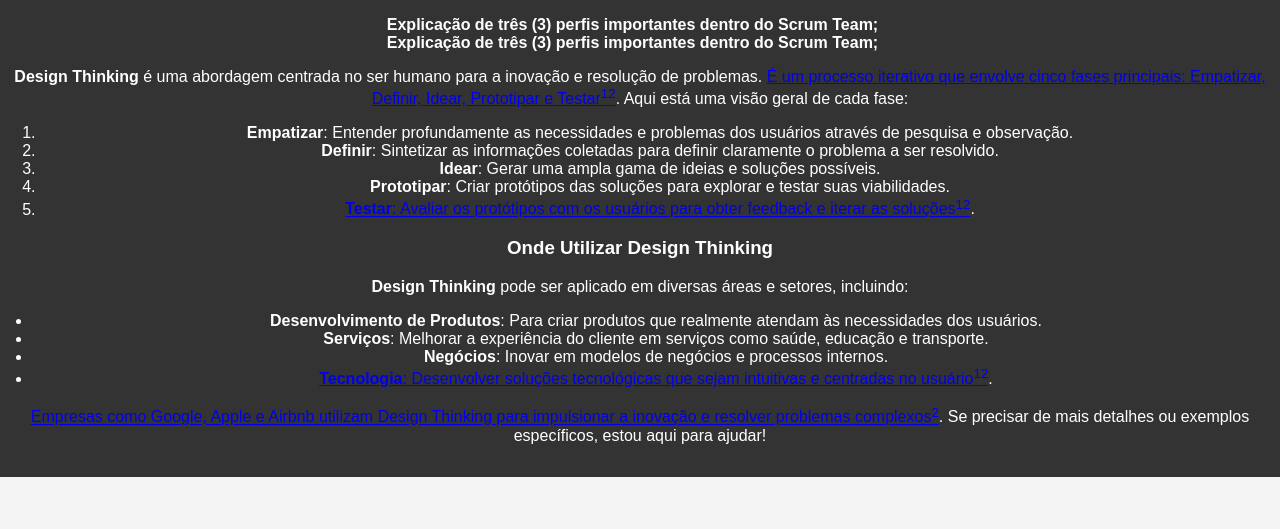
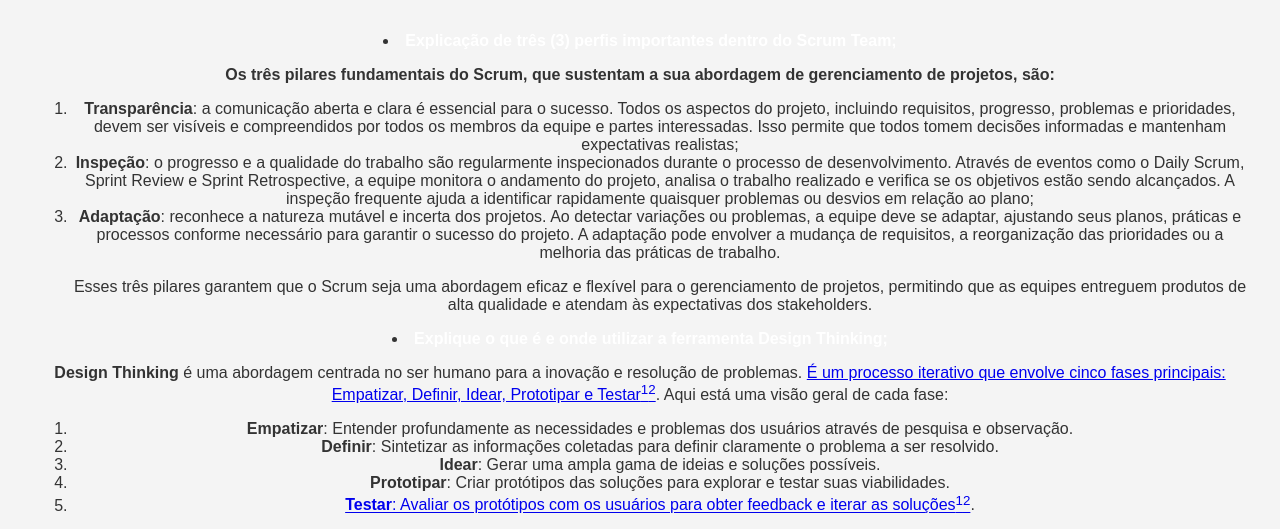
Before and after one commit to CaioGer223/Metodos_Ageis, a plain HTML site: page joarez.html in a window 1280 px wide. Shown: the top 529 px of the page. Drawn offline with Linux system fonts and the light colour scheme.

Commit message:
Update joarez.html

```diff
--- a/joarez.html
+++ b/joarez.html
@@ -7,52 +7,23 @@
     <link rel="stylesheet" href="styles.css">
 </head>
 <body>
-    <header id="main-header">
+        <main>
                      <nav id="main-nav">
-            <ul class="nav-list">
                                  <li><a href="alexandre.html" class="nav-link">Explicação de três (3) perfis importantes dentro do Scrum Team;</a></li>
                         </ul>
+                        <div class="ac-container ac-adaptiveCard has-image" style=""><div class="ac-textBlock" style=""><p><strong>Os três pilares fundamentais do Scrum, que sustentam a sua abordagem de gerenciamento de projetos, são:</strong></p>
+                            <ol>
+                            <li><strong>Transparência</strong>: a comunicação aberta e clara é essencial para o sucesso. Todos os aspectos do projeto, incluindo requisitos, progresso, problemas e prioridades, devem ser visíveis e compreendidos por todos os membros da equipe e partes interessadas. Isso permite que todos tomem decisões informadas e mantenham expectativas realistas;</li>
+                            <li><strong>Inspeção</strong>: o progresso e a qualidade do trabalho são regularmente inspecionados durante o processo de desenvolvimento. Através de eventos como o Daily Scrum, Sprint Review e Sprint Retrospective, a equipe monitora o andamento do projeto, analisa o trabalho realizado e verifica se os objetivos estão sendo alcançados. A inspeção frequente ajuda a identificar rapidamente quaisquer problemas ou desvios em relação ao plano;</li>
+                            <li><strong>Adaptação</strong>: reconhece a natureza mutável e incerta dos projetos. Ao detectar variações ou problemas, a equipe deve se adaptar, ajustando seus planos, práticas e processos conforme necessário para garantir o sucesso do projeto. A adaptação pode envolver a mudança de requisitos, a reorganização das prioridades ou a melhoria das práticas de trabalho.</li>
 
-            <cib-message role="article" aria-label="Enviado por Copilot: Claro! No Scrum Team, há três perfis principais, cada um com responsabilidades específicas para garantir o sucesso do projeto:
+                            <P>Esses três pilares garantem que o Scrum seja uma abordagem eficaz e flexível para o gerenciamento de projetos, permitindo que as equipes entreguem produtos de alta qualidade e atendam às expectativas dos stakeholders.</p>
+                            </div>
 
-1. **Product Owner (PO)**:
-   - **Responsabilidades**: O Product Owner é responsável por maximizar o valor do produto resultante do trabalho da equipe de desenvolvimento. Ele gerencia o backlog do produto, priorizando itens com base no valor para o negócio e feedback dos stakeholders.
-   - **Função**: Atua como a voz do cliente e garante que a equipe esteja trabalhando nas tarefas mais importantes e valiosas.
-
-2. **Scrum Master (SM)**:
-   - **Responsabilidades**: O Scrum Master é responsável por garantir que o Scrum seja entendido e adotado pela equipe. Ele facilita as cerimônias do Scrum (como as reuniões diárias, revisões e retrospectivas) e remove impedimentos que possam atrapalhar o progresso da equipe.
-   - **Função**: Atua como um coach para a equipe, promovendo a auto-organização e a melhoria contínua.
-
-3. **Equipe de Desenvolvimento**:
-   - **Responsabilidades**: A equipe de desenvolvimento é composta por profissionais que trabalham juntos para entregar incrementos de produto potencialmente utilizáveis a cada sprint. Eles são responsáveis por planejar, executar e revisar o trabalho necessário para atingir as metas do sprint.
-   - **Função**: Inclui desenvolvedores, designers, testadores, entre outros, que colaboram para criar o produto.
-
-Esses três papéis são essenciais para o funcionamento eficaz do Scrum e para garantir que a equipe possa entregar valor de forma contínua e incremental. Se precisar de mais detalhes sobre algum desses papéis, é só me avisar!" visible="" type="text" source="bot" mode="conversation" serp-slot="none" product="bing" density="normal" table-version="1" current="" indicator="" katex-scroll="" output-background="" full-width="" goldilocks-line-height="" goldilocks-citation="" goldilocks-attributions="" goldilocks-message-actions="" goldilocks-turn-counter="" goldilocks-view-more="" chat-type="consumer" chat-state="ok" animate="" finalized="">
-      <slot name="playground-inner" slot="playground-inner"></slot>
-      <slot name="playground-outer" slot="playground-outer"></slot>
-    </cib-message>
-
-            <ul class="nav-list">
-                <li><a href="alexandre.html" class="nav-link">Explicação de três (3) perfis importantes dentro do Scrum Team;</a></li>
+                        <li><a href="alexandre.html" class="nav-link">Explique o que é e onde utilizar a ferramenta Design Thinking;</a></li>
                          </ul>
                          <div class="content user-select-text" tabindex="0" aria-description="" aria-label="Enviado por Copilot: **Design Thinking** é uma abordagem centrada no ser humano para a inovação e resolução de problemas. É um processo iterativo que envolve cinco fases principais: Empatizar, Definir, Idear, Prototipar e Testar[^1^][^2^]. Aqui está uma visão geral de cada fase:
 
-                 1. **Empatizar**: Entender profundamente as necessidades e problemas dos usuários através de pesquisa e observação.
-                 2. **Definir**: Sintetizar as informações coletadas para definir claramente o problema a ser resolvido.
-                 3. **Idear**: Gerar uma ampla gama de ideias e soluções possíveis.
-                 4. **Prototipar**: Criar protótipos das soluções para explorar e testar suas viabilidades.
-                 5. **Testar**: Avaliar os protótipos com os usuários para obter feedback e iterar as soluções[^1^][^2^].
-
-                 ### Onde Utilizar Design Thinking
-
-                 **Design Thinking** pode ser aplicado em diversas áreas e setores, incluindo:
-
-                 - **Desenvolvimento de Produtos**: Para criar produtos que realmente atendam às necessidades dos usuários.
-                 - **Serviços**: Melhorar a experiência do cliente em serviços como saúde, educação e transporte.
-                 - **Negócios**: Inovar em modelos de negócios e processos internos.
-                 - **Tecnologia**: Desenvolver soluções tecnológicas que sejam intuitivas e centradas no usuário[^1^][^2^].
-
-                 Empresas como Google, Apple e Airbnb utilizam Design Thinking para impulsionar a inovação e resolver problemas complexos[^2^]. Se precisar de mais detalhes ou exemplos específicos, estou aqui para ajudar!">
 
                                <div class="ac-container ac-adaptiveCard has-image" style=""><div class="ac-textBlock" style=""><p><strong>Design Thinking</strong> é uma abordagem centrada no ser humano para a inovação e resolução de problemas. <a href="https://www.uxdesigninstitute.com/blog/what-is-design-thinking/" class="tooltip-target" data-citationid="3ba9e6ff-613b-33c9-28cc-0dde6910819e-5-group" h="ID=discoverbing,5015.1" target="_blank">É um processo iterativo que envolve cinco fases principais: Empatizar, Definir, Idear, Prototipar e Testar</a><a href="https://www.uxdesigninstitute.com/blog/what-is-design-thinking/" class="ac-anchor sup-target" target="_blank" data-citationid="3ba9e6ff-613b-33c9-28cc-0dde6910819e-3" aria-label="1: Design Thinking" h="ID=discoverbing,5015.1"><sup class="citation-sup">1</sup></a><a href="https://www.interaction-design.org/literature/topics/design-thinking" class="ac-anchor sup-target" target="_blank" data-citationid="3ba9e6ff-613b-33c9-28cc-0dde6910819e-5" aria-label="2: Design Thinking" h="ID=discoverbing,5015.1"><sup class="citation-sup">2</sup></a>. Aqui está uma visão geral de cada fase:</p>
                          <ol>
@@ -77,42 +48,11 @@ Esses três papéis são essenciais para o funcionamento eficaz do Scrum e para
                               <slot name="slot-f026aa4f-a153-d06a-4e7c-0afd8f8e4a29-inline"></slot>
 
                            </div>
-                       <cib-overlay>
 
-                       </cib-overlay>
                         </div>
 
                         </nav>
-
-    </header>
-
-
-
-
-
-
-
-    <main>
-        <section id="intro">
-            <h1>Explicações</h1>
-            <p></p>
-        </section>
         </main>
-
-
-
-
-
-
-
-
-
-
-
-
-
-
-
 
 
 
```
Lines whose indentation alone changed are shown as unchanged.
